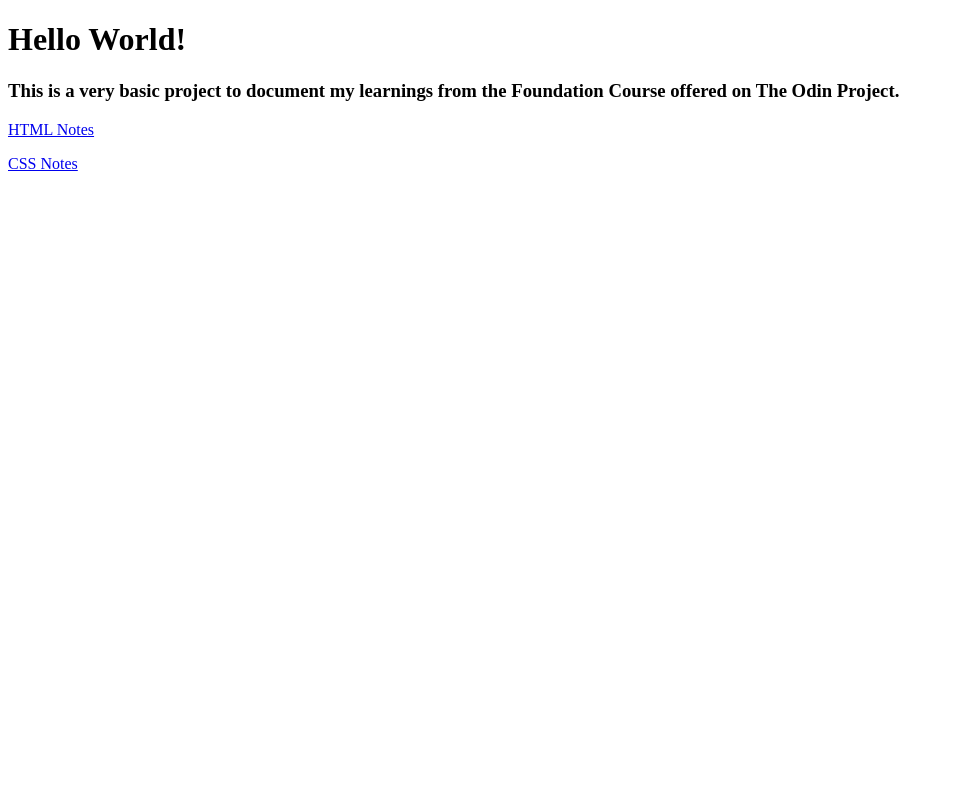
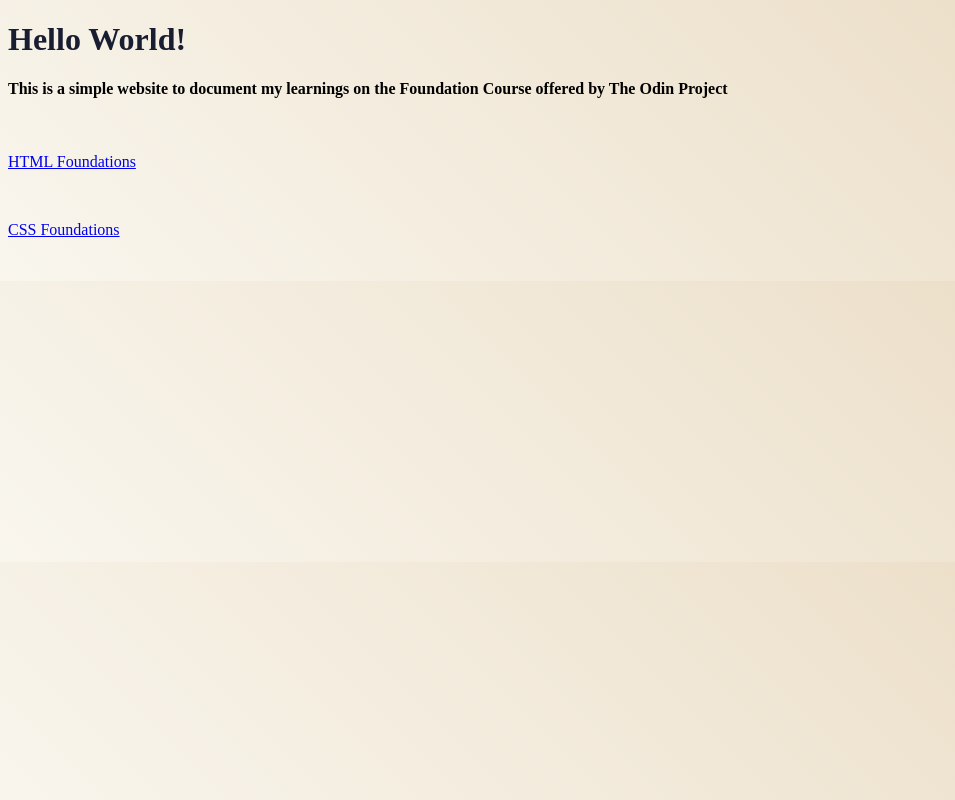
Before and after one commit to JohnL0919/The-Odin-Project-Notes, a plain HTML site: page index.html in a window 1280 px wide. Shown: the whole page, without its empty margins (0-955 px from the left). Drawn offline with Linux system fonts and the light colour scheme.

Commit message:
Minor Visual  Changes

```diff
--- a/Styles.css
+++ b/Styles.css
@@ -1,10 +1,20 @@
 p {
-  /* hex example: */
-  color: #1100ff;
-  /* rgb example: */
-  color: rgb(100, 0, 127);
-  /* hsl example: */
-  color: hsl(15, 82%, 56%);
+  color: #181D31;
+}
+body {
+  background-image: linear-gradient(45deg, #F9F6EE, rgb(233, 218, 193));
+}
+
+hr {
+  border-style: dotted none none;
+  border-color: #181D31;
+  border-width: 5px;
+  height: 0px;
+  width: 5%;
+}
+
+h1 {
+  color: #181D31;
 }
 
 img {
--- a/index.html
+++ b/index.html
@@ -33,10 +33,19 @@ for our webpages to render correctly in the browser.
 <body>
 
   <h1>Hello World!</h1>
-  <h3>This is a very basic project to document my learnings from the Foundation Course offered on The Odin Project.</h3>
-  <p><a href="HTML Notes.html">HTML Notes</p>
-  <p><a href="CSS Notes.html">CSS Notes</p>
+  <h4>This is a simple website to document my learnings on the Foundation Course offered by The Odin Project</h4>
+
+  <br>
+
+  <p><a href="HTML Notes.html">HTML Foundations</p>
+
+  <br>
+  <p><a href="CSS Notes.html">CSS Foundations</p>
+
+  <br>
+
 
 </body>
 
+
 </html>
```
